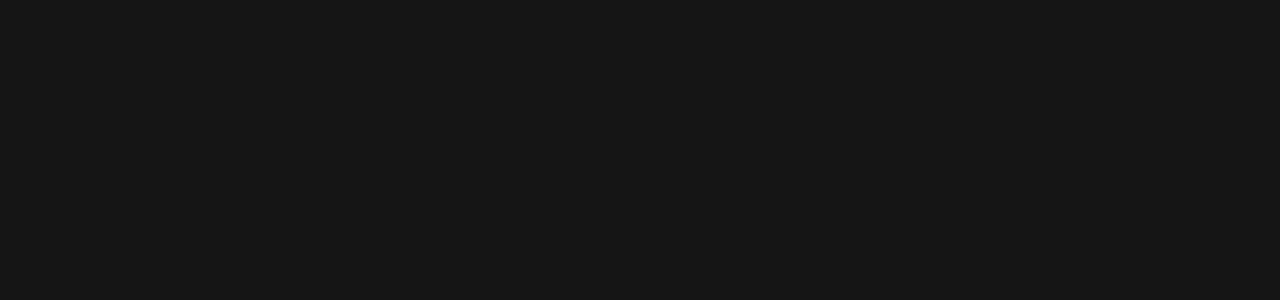
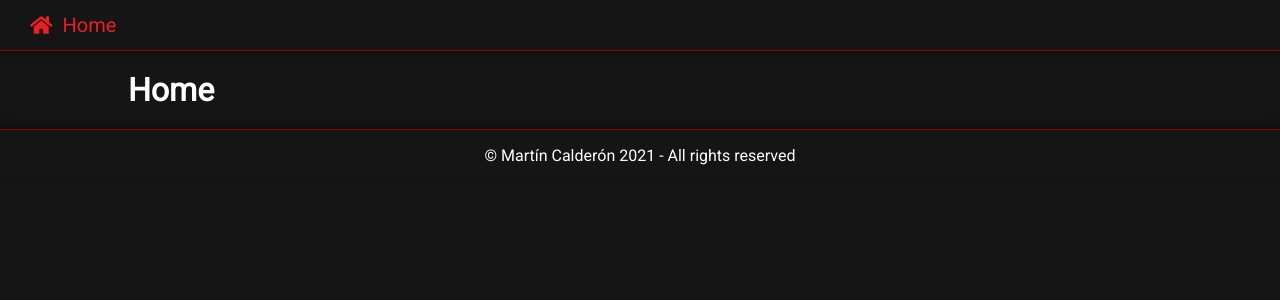
Before and after one commit to MartinDCalderonP/imdb-app-final-project, a React (Create React App) app: page / in a window 1280 px wide. Shown: the top 300 px of the page. Built offline with nearby package versions, Linux system fonts and the light colour scheme.

Commit message:
:art: Create Home page and import in App file.

```diff
--- a/src/App.tsx
+++ b/src/App.tsx
@@ -1,5 +1,19 @@
 import React from 'react';
+import {
+	BrowserRouter as Router,
+	Routes,
+	Route,
+	Navigate,
+} from 'react-router-dom';
+import Home from './pages/Home';
 
 export default function App() {
-	return <div className="App"></div>;
+	return (
+		<Router>
+			<Routes>
+				<Route path="/" element={<Home />} />
+				<Route path="*" element={<Navigate replace to="/" />} />
+			</Routes>
+		</Router>
+	);
 }
--- /dev/null
+++ b/src/pages/Home.tsx
@@ -0,0 +1,10 @@
+import React from 'react';
+import Layout from '../components/Layout';
+
+export default function Home() {
+	return (
+		<Layout>
+			<h1>Home</h1>
+		</Layout>
+	);
+}
```
